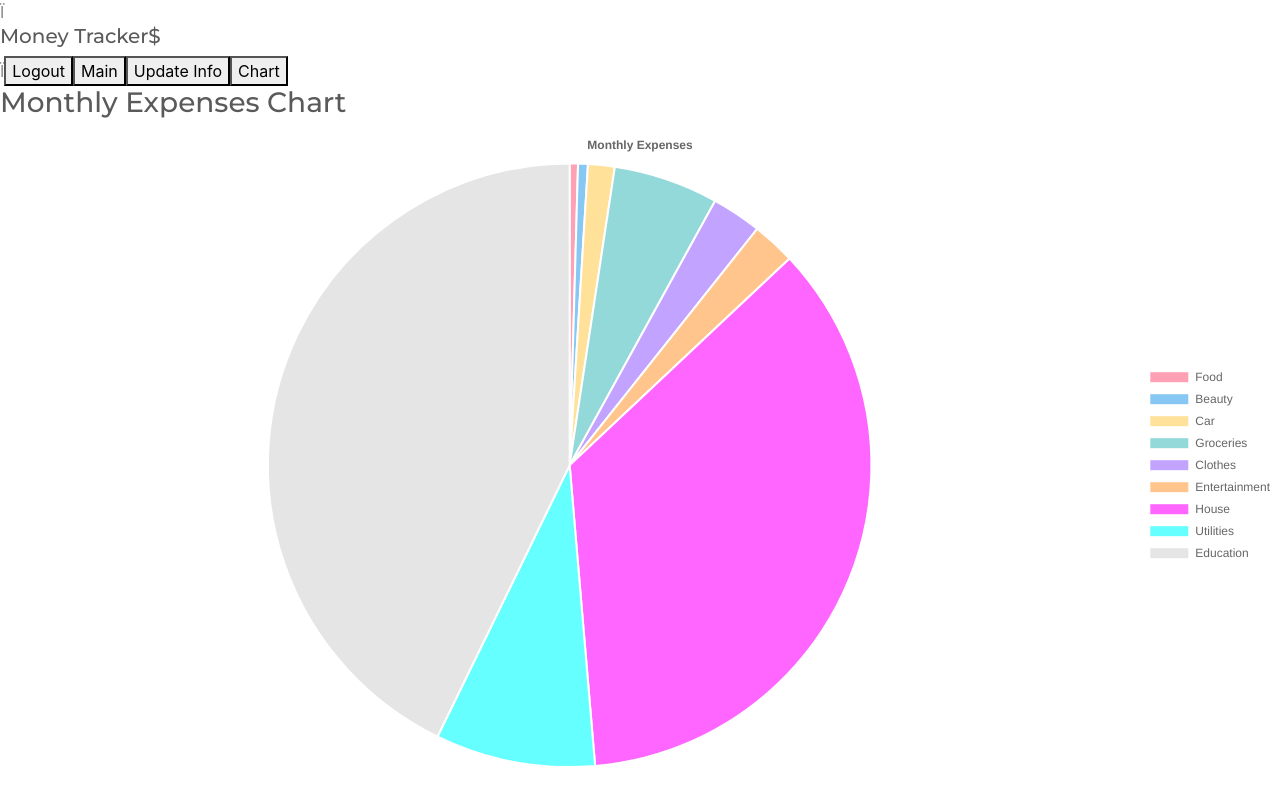
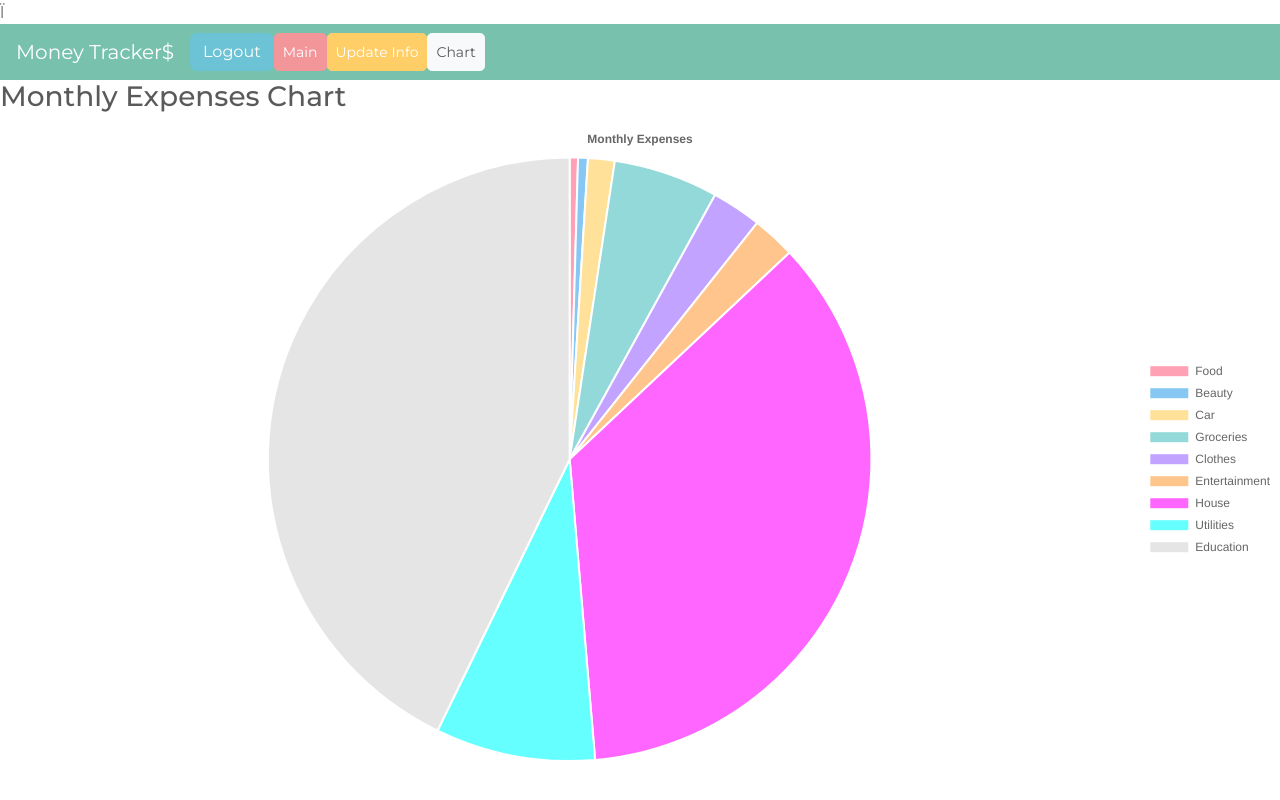
Before and after one commit to tomtom-code/final-project, a React (Create React App) app in the folder frontend/money_tracker/: page /Chart in a window 1280 px wide. Built offline with nearby package versions, Linux system fonts and the light colour scheme.

Commit message:
update the updateInfo styling

```diff
--- a/frontend/money_tracker/src/components/Chart.js
+++ b/frontend/money_tracker/src/components/Chart.js
@@ -1,6 +1,6 @@
 import React, { Component } from 'react';
 import Header from './Header'
-import {Pie} from 'react-chartjs-2';
+import {Pie, Bar} from 'react-chartjs-2';
 // import { Card, Button, Container} from 'react-bootstrap'
 
 
--- a/frontend/money_tracker/src/components/Header.js
+++ b/frontend/money_tracker/src/components/Header.js
@@ -1,4 +1,6 @@
 import React, { Component } from 'react';
+import {Navbar, Form, Button, Nav, FormControl } from 'react-bootstrap';
+import { LinkContainer } from 'react-router-bootstrap';
 // import { Card, Button, Container} from 'react-bootstrap'
 
 
@@ -41,15 +43,18 @@ class Header extends Component {
     render() {
         return (
             <div>
-                Ï<h5>
-
-                    Money Tracker$
-
-                </h5>Ï
-                <button onClick ={() =>this.handleLogout()}>Logout</button>
-                <button onClick ={() =>this.mainBtn()}>Main</button>
-                <button onClick ={() =>this.updateInfoBtn()}>Update Info</button>
-                <button onClick ={() =>this.chartBtn()}>Chart</button>
+                Ï<Navbar bg="primary" variant="dark" border="primary">
+                    <Navbar.Brand href="#home">Money Tracker$</Navbar.Brand>
+                    <Nav className='mr-auto'>
+                    <Button type='button' variant='info' onClick ={() =>this.handleLogout()}>Logout</Button>
+                    <br/>
+                    <button type='button' class="btn btn-secondary btn-sm" onClick ={() =>this.mainBtn()}>Main</button>
+                    <br/>
+                    <button type='button' class="btn btn-warning btn-sm" onClick ={() =>this.updateInfoBtn()}>Update Info</button>
+                    <br/>
+                    <button type='button' class="btn btn-light btn-sm" onClick ={() =>this.chartBtn()}>Chart</button>
+                    </Nav>
+                </Navbar>
 
             </div>
         )
--- a/frontend/money_tracker/src/components/LoginPage.js
+++ b/frontend/money_tracker/src/components/LoginPage.js
@@ -33,7 +33,7 @@ class LoginPage extends Component {
                 <BlankHeader/>
                 <br/><br/>
                 <center>
-                <Card border="secondary" style={{ width: '26rem'}}>
+                <Card border="secondary" style={{ height: '20rem', width: '26rem'}}>
                     <br></br>
                     {this.checkForUser()}
                     <Card.Title as='h2'>Welcome to Money Tracker$</Card.Title>
--- a/frontend/money_tracker/src/components/MainPage.js
+++ b/frontend/money_tracker/src/components/MainPage.js
@@ -1,6 +1,7 @@
 import React, { Component } from 'react';
 import Header from './Header'
 import TransContainer from './TransContainer'
+import {Navbar, Form, Button, Nav, FormControl } from 'react-bootstrap';
 import Modal from './Modal'
 // import Modal from 'react-modal'
 // import UpdateInfo from './UpdateInfo'
@@ -107,14 +108,14 @@ class MainPage extends Component {
                   <Header handleLogin={this.props.handleLogin} history={this.props.history}/>
                     <div>
 
-                 <h1>Hello  {this.props.user.name}</h1>
+                    <center><h1>Hello  {this.props.user.name}</h1></center>
 
-                 <button onClick={(e) => {this.showModal(e)}}> New Transaction</button>
+                    <button type='button' class='btn btn-success btn-sm' onClick={(e) => {this.showModal(e)}}> New Transaction</button>
                     <Modal addNewTrans={this.addNewTrans} onClose={this.showModal} show={this.state.show}></Modal>
 
 
-                 {/* <UpdateInfo user={this.props.user}/> */}
 
+                    <br/><br/>
                     <TransContainer transactions={this.state.transactions.filter(transaction => transaction.user_id === this.props.user.id)}
                     delete={this.delete}
                     />
--- a/frontend/money_tracker/src/components/TransCard.js
+++ b/frontend/money_tracker/src/components/TransCard.js
@@ -1,5 +1,5 @@
 import React, { Component } from 'react';
-// import { Card, Button, Container} from 'react-bootstrap'
+import { Card, Button, Container} from 'react-bootstrap'
 
 
 class TransCard extends Component {
@@ -7,22 +7,27 @@ class TransCard extends Component {
     render() {
         return (
             <div>
+                <Card border="info" className='m-3' style={{ width: '18rem', height: '20rem' }}>
                 <h3>{this.props.transaction.date}</h3>
+                <Card.Body>
                 <h5>
-                    category : {this.props.transaction.category}<br></br>
-                    ${this.props.transaction.amount}  {this.props.transaction.description}
+                <Card.Title>category : {this.props.transaction.category}</Card.Title><br></br>
+                    ${this.props.transaction.amount}
+                    <br/><br/>
+                    memo: {this.props.transaction.description}
 
                 </h5>
                 <div>
-                <button onClick={() => {this.props.delete(this.props.transaction.id)}}>Remove</button>
+                <button type='button' class="btn btn-outline-danger btn-sm" onClick={() => {this.props.delete(this.props.transaction.id)}}>Remove</button>
                 </div>
+
+                </Card.Body>
 
 
 
 
 
-
-
+            </Card>
             </div>
         )
     }
--- a/frontend/money_tracker/src/components/TransContainer.js
+++ b/frontend/money_tracker/src/components/TransContainer.js
@@ -1,5 +1,6 @@
 import React, { Component } from 'react';
 import TransCard from './TransCard';
+import { Col, Row } from 'react-bootstrap'
 
 
 
@@ -7,22 +8,24 @@ import TransCard from './TransCard';
 class TransContainer extends Component {
     render(){
         return(
-            <div>
-                <h2>Transactions</h2>
 
-                 {this.props.transactions.map(transaction => (
+                <Row>
+                    <h2>-Records-</h2>
 
+                    {this.props.transactions.map(transaction => (
+                    <Col sm={12} md={6} lg={4} xl={3}>
                      <TransCard transaction={transaction}
                      delete={this.props.delete}
-                     />
+                     /></Col>
 
-                 )
-                 )}
+                    )
+                    )}
+                 </Row>
 
 
 
 
-             </div>
+
 
         )
     }
--- a/frontend/money_tracker/src/components/UpdateInfo.js
+++ b/frontend/money_tracker/src/components/UpdateInfo.js
@@ -1,6 +1,7 @@
 import React, { Component } from 'react';
+import { Form } from 'react-bootstrap';
 import Header from './Header'
-// import { Card, Button, Container} from 'react-bootstrap'
+import { Card, Button, Container} from 'react-bootstrap'
 
 
 class UpdateInfo extends Component {
@@ -71,23 +72,36 @@ class UpdateInfo extends Component {
                 <div>
 
                     <h3>Update Info Page</h3>
+                    <br/>
+                <center>
+                <Card border="secondary" style={{ height: '30rem', width: '27rem'}}>
+                    <br/>
+                    <Card.Title as='h5'>Username: {this.props.user.name}</Card.Title>
+                    <br/>
+                    <Card.Title as='h5'>Email: {this.props.user.email}</Card.Title>
+                    <br/>
+                    <Card.Body>
 
-                    Username: {this.props.user.name}
+                    <Form onSubmit={(e) => this.handleSubmit(e)} onChange={(e) => this.handleChange(e)}>
+
+                        <Form.Group controlId="formBasicName">
+                            <Form.Label>Username:</Form.Label>
+                            <Form.Control type="name" name="name" value={this.state.name} className="input-text"/>
+                        </Form.Group>
+                         <br/>
+
+                        <Form.Group controlId="formBasicEmail">
+                            <Form.Label>Email:</Form.Label>
+                            <Form.Control type="email" name="email" value={this.state.email} className="input-text"/>
+                        </Form.Group>
+                        <br/>
+
+                        <Button type="submit" variant="outline-primary" className="submit">Submit</Button>
                     <br/>
-                    Email: {this.props.user.email}
-                    <br/>
-
-                    <form onSubmit={(e) => this.handleSubmit(e)} onChange={(e) => this.handleChange(e)}>
-                    <input type="name" name="name" value={this.state.name} className="input-text"/>
-                    <br/>
-
-                    <input type="email" name="email" value={this.state.email} className="input-text"/>
-                    <br/>
-                    <input type="submit" name="submit" value="Update Info" className="submit"/>
-                    <br/>
-                    </form>
-
-
+                    </Form>
+                    </Card.Body>
+                </Card>
+                </center>
                 </div>
                 :null}
 
```
Also changed, not shown: 1 other file (tests, documents, lock files or other folders). Lines whose indentation alone changed are shown as unchanged.
